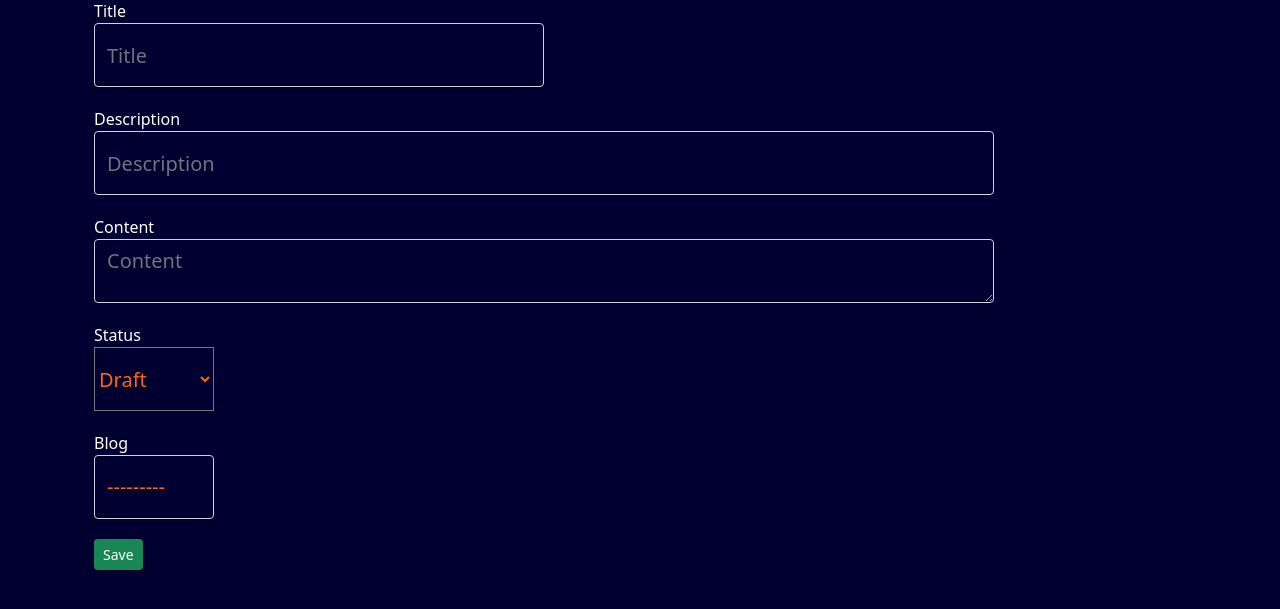
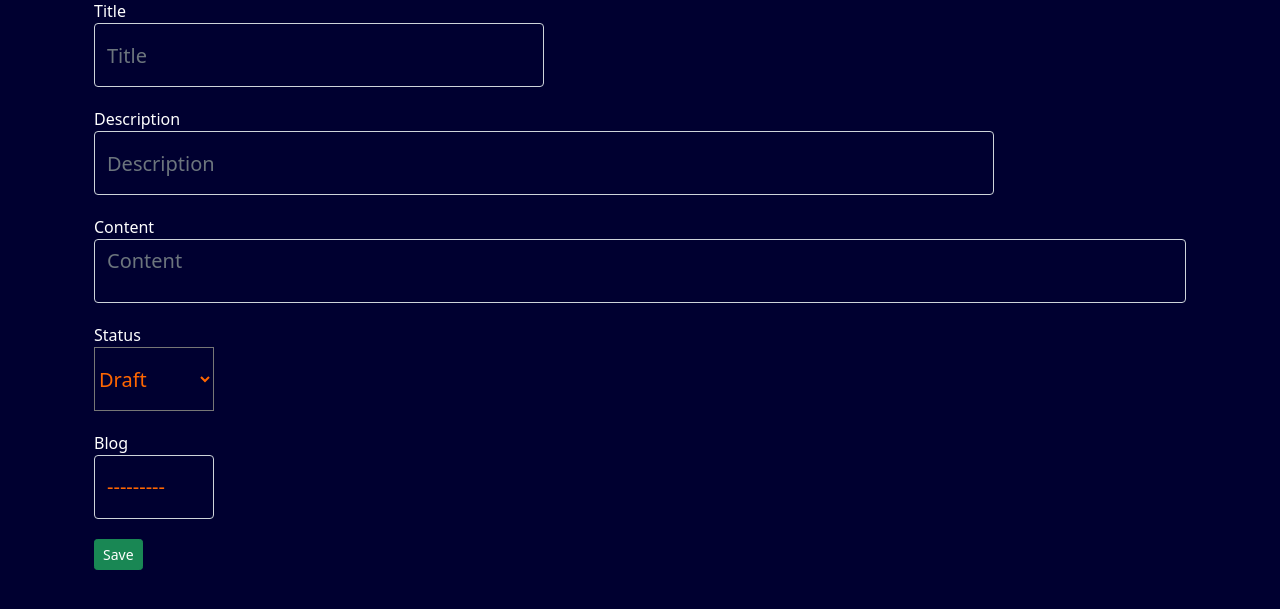
Before and after one commit to Mr-Destructive/techstructive-blog, a Django app: page /article/ in a window 1280 px wide. Shown: the part 109-718 px from the top of the page. Run offline with Django 4.2, Linux system fonts and the light colour scheme; data that the repository does not hold is empty; some libraries are stand-ins or nearby versions.

Commit message:
feat: auto-adjustable content

```diff
--- a/articles/forms.py
+++ b/articles/forms.py
@@ -18,23 +18,18 @@
                     "placeholder": "Title",
                 }
             ),
-            "blog": forms.Select(
-                attrs={
-                    "class": "form-control",
-                    "placeholder": "Blog Publication",
-                }
-            ),
             "description": forms.TextInput(
                 attrs={
                     "class": "form-control",
-                    "style": "max-width: 900px;",
+                    "style": "max-width: 900px; ",
                     "placeholder": "Description",
                 }
             ),
             "content": forms.Textarea(
                 attrs={
-                    "class": "form-control",
-                    "style": "max-width: 900px;",
+                    "class": "form-control post-body",
+                    "id": "text-content",
+                    "style": "contenteditable='true'",
                     "placeholder": "Content",
                 }
             ),
--- a/static/css/style.css
+++ b/static/css/style.css
@@ -104,3 +104,7 @@
 {
     width: 6em;
 }
+textarea {
+  resize: none;
+  overflow: hidden;
+}
--- a/techstructive_blog/settings.py
+++ b/techstructive_blog/settings.py
@@ -115,7 +115,7 @@
         "NAME": BASE_DIR / "db.sqlite3",
     }
 }
-DATABASES["default"].update(env.db("DATABASE_URL"))
+#DATABASES["default"].update(env.db("DATABASE_URL"))
 
 # Internationalization
 # https://docs.djangoproject.com/en/4.0/topics/i18n/
--- a/templates/articles/article_form.html
+++ b/templates/articles/article_form.html
@@ -15,16 +15,21 @@
         {% endfor %}
         <div>
        <button
+         hx-post="."
          type="submit" class="btn btn-success btn-sm">
          Save
        </button>
         </div>
     </form>
 </div>
+
+<script>
+const textarea = document.getElementById("text-content");
+
+textarea.addEventListener("input", function (e) {
+  this.style.height = "auto";
+  this.style.height = this.scrollHeight + "px";
+});
+</script>
 </div>
 {% endblock %}
-       <button
-         hx-post="."
-         type="submit" class="btn btn-success btn-sm">
-         Save
-       </button>
--- a/templates/base.html
+++ b/templates/base.html
@@ -9,15 +9,13 @@
     <!-- Latest compiled and minified Bootstrap CSS -->
     <link rel="stylesheet" href="https://cdnjs.cloudflare.com/ajax/libs/bootstrap/5.1.3/css/bootstrap.min.css" integrity="sha512-GQGU0fMMi238uA+a/bdWJfpUGKUkBdgfFdgBm72SUQ6BeyWjoY/ton0tEjH+OSH9iP4Dfh+7HM0I9f5eR0L/4w==" crossorigin="anonymous" referrerpolicy="no-referrer" />
 <link rel="stylesheet" href="https://cdnjs.cloudflare.com/ajax/libs/font-awesome/4.7.0/css/font-awesome.min.css">
+<link rel="stylesheet" href="{% static 'css/style.css' %}">
     <!-- This file stores project-specific CSS -->
-    <link rel="stylesheet" href="{% static 'css/style.css' %}">
     {# Placed at the top of the document so pages load faster with defer #}
       <script defer src="https://cdnjs.cloudflare.com/ajax/libs/bootstrap/5.1.3/js/bootstrap.min.js" integrity="sha512-OvBgP9A2JBgiRad/mM36mkzXSXaJE9BEIENnVEmeZdITvwT09xnxLtT4twkCa8m/loMbPHsvPl0T8lRGVBwjlQ==" crossorigin="anonymous" referrerpolicy="no-referrer"></script>
-  <script src="https://unpkg.com/htmx.org@1.1.0"></script>
-
-
+  <script src="https://unpkg.com/htmx.org@1.8.0"></script>
   </head>
-  <body>
+  <body hx-headers='{"X-CSRFToken": "{{ csrf_token }}"}' >
 <div class="mb-1">
       <nav class="navbar navbar-expand-md navbar-light bg-light">
         <div class="container-fluid">
```
